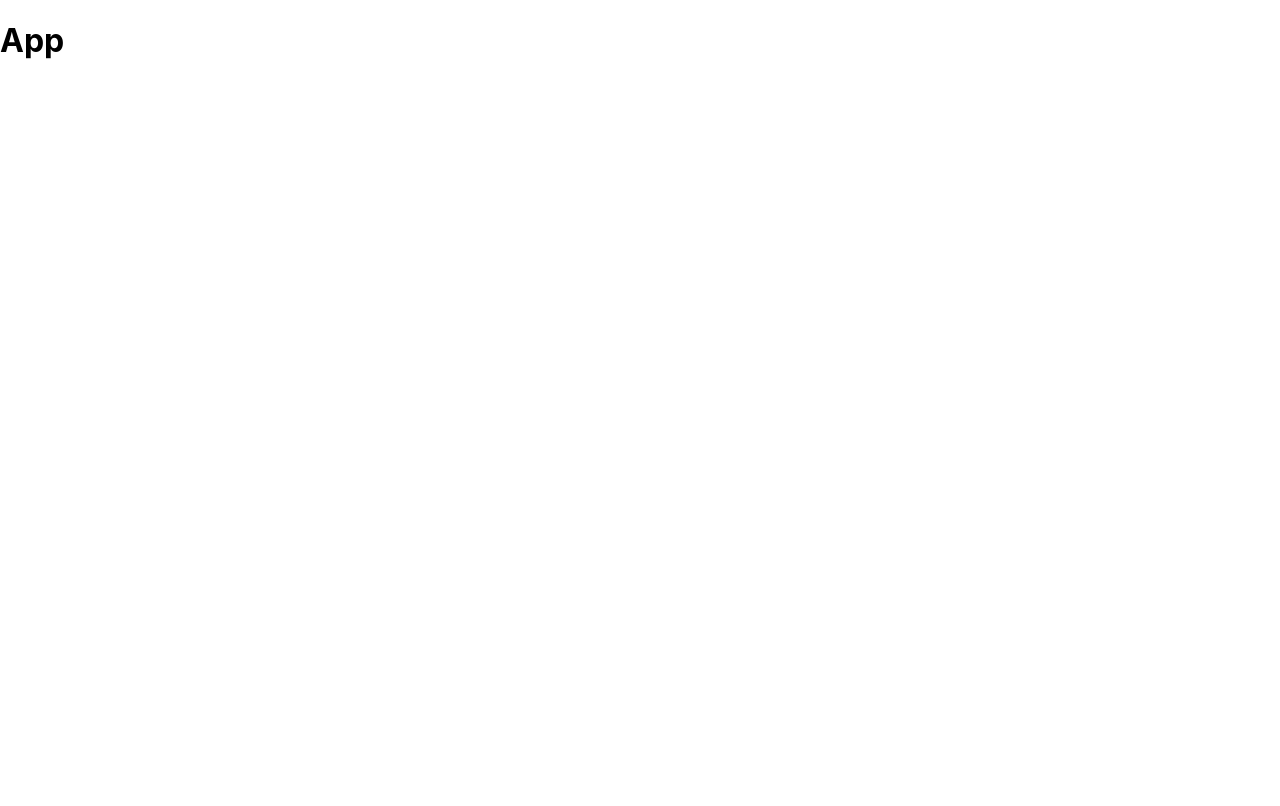
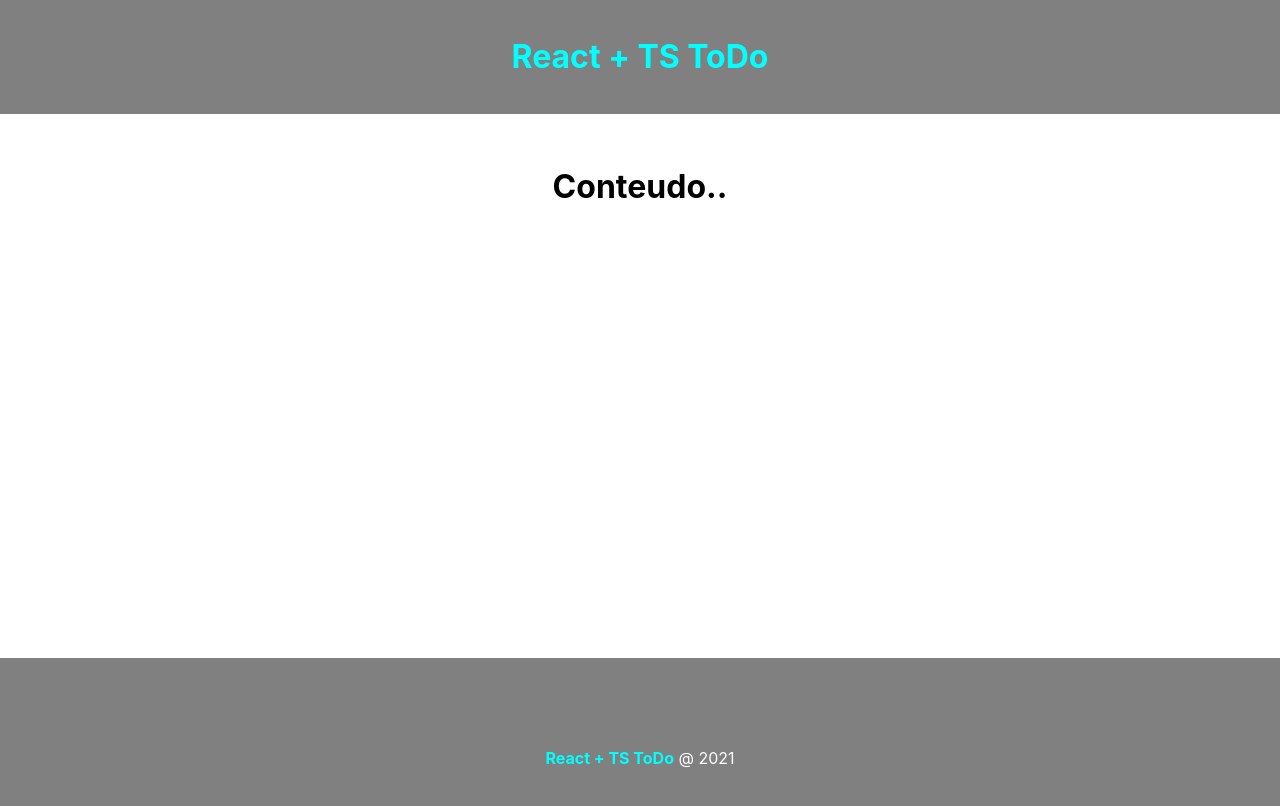
Before and after one commit to MCaetan0/app-todo, a React (Create React App) app: page / in a window 1280 px wide. Shown: the top 806 px of the page. Built offline with nearby package versions, Linux system fonts and the light colour scheme.

Commit message:
styles: estiliza e ajusta App

```diff
--- /dev/null
+++ b/src/App.module.css
@@ -0,0 +1,9 @@
+.main {
+  min-height: 60vh;
+  text-align: center;
+  padding: 2em;
+}
+
+.main h2 {
+  margin-bottom: 0.8em;
+}
--- a/src/App.tsx
+++ b/src/App.tsx
@@ -1,9 +1,18 @@
 import React from "react";
+
+import Header from "./components/Header";
+import Footer from "./components/Footer";
+
+import styles from "./App.module.css";
 
 function App() {
   return (
-    <div className="App">
-      <h1>App</h1>
+    <div>
+      <Header />
+      <main className={styles.main}>
+        <h1>Conteudo..</h1>
+      </main>
+      <Footer />
     </div>
   );
 }
```
